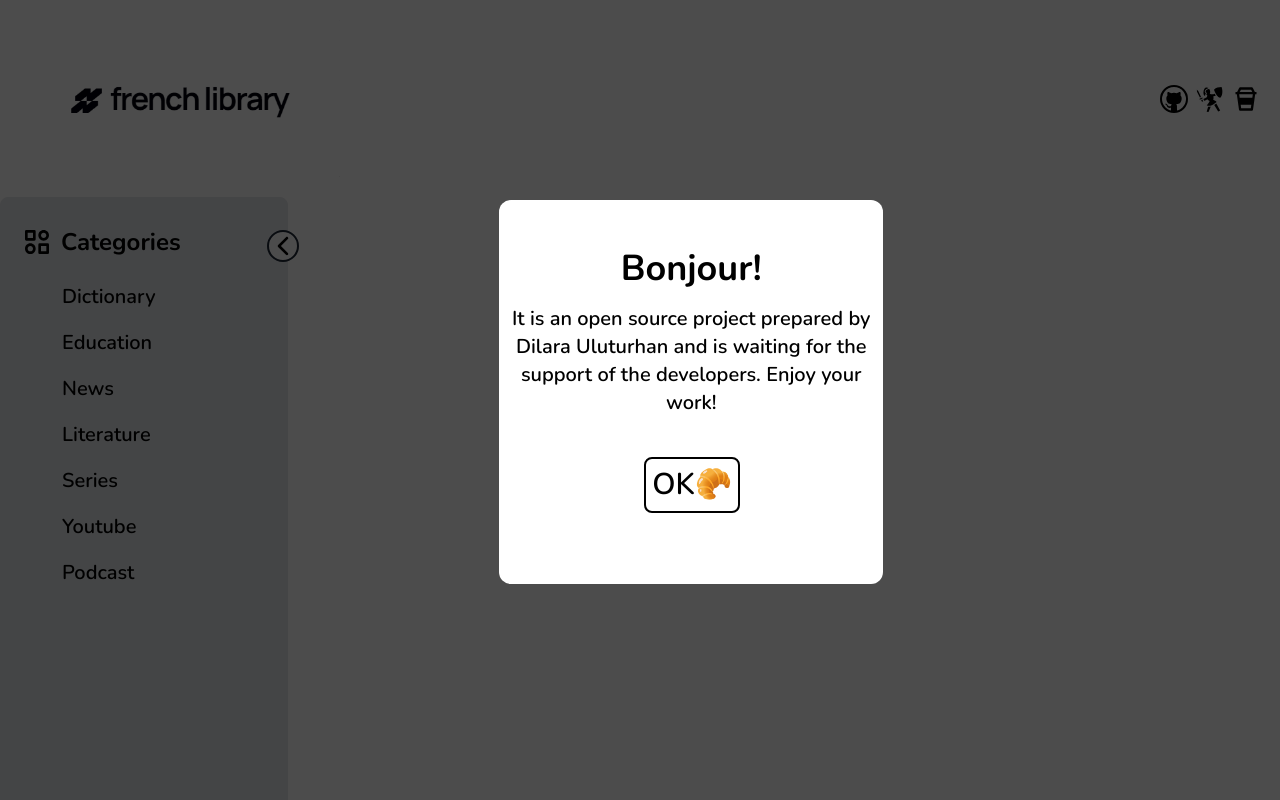
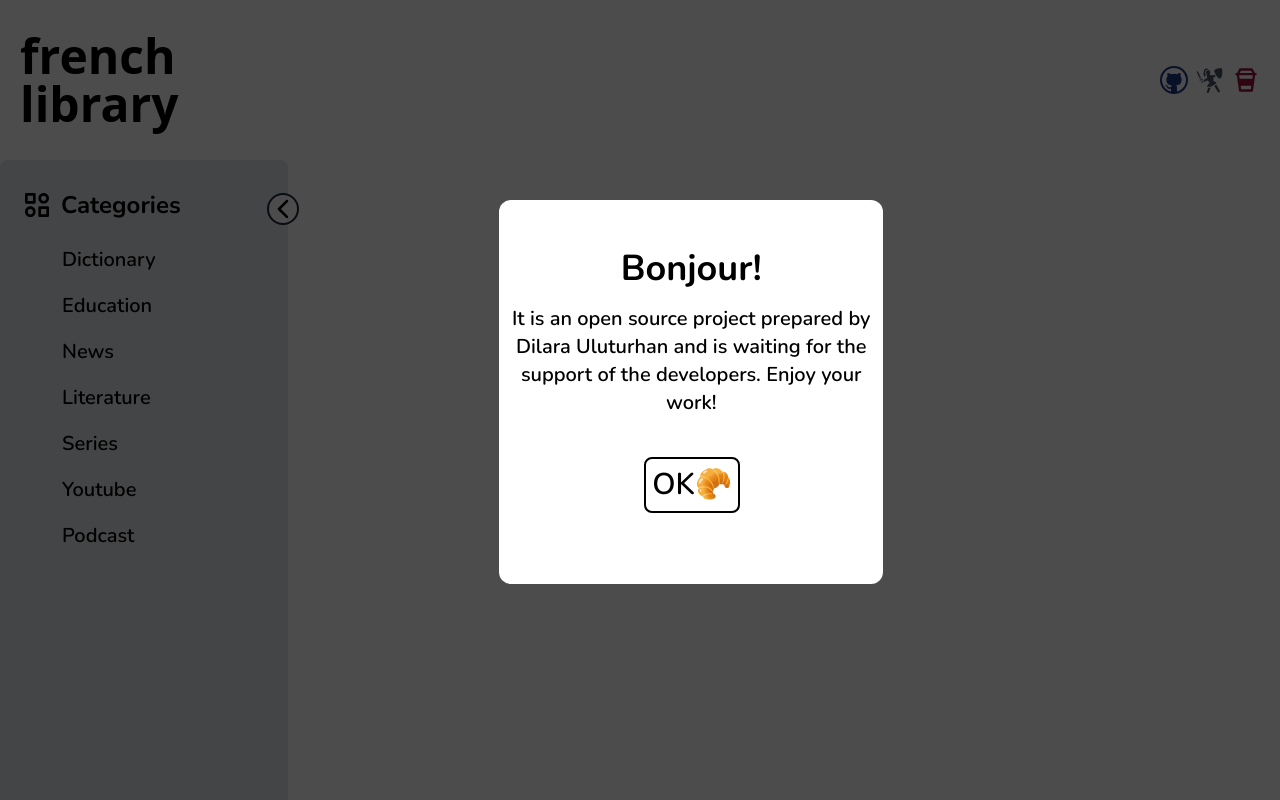
Before and after one commit to dilarauluturhan/french-library, a React (Create React App) app: page / in a window 1280 px wide. Shown: the top 800 px of the page. Built offline with nearby package versions, Linux system fonts and the light colour scheme.

Commit message:
style: style some changes

```diff
--- a/src/components/Footer.js
+++ b/src/components/Footer.js
@@ -37,13 +37,13 @@ const Footer = () => {
               <div class="p-2 w-full pt-8 mt-8 border-t border-gray-200 text-center">
                 <span class="inline-flex">
                   <a href='https://github.com/dilarauluturhan/french-library' target='blank'>
-                    <VscGithub className='text-gray-600 w-7 h-7' />
+                    <VscGithub className='text-blue-900 w-7 h-7' />
                   </a>
                   <a href='https://bento.me/dilarauluturhan' className='ms-2' target='blank'>
                     <GiSwordwoman className='text-gray-600 w-7 h-7' />
                   </a>
                   <a href='https://www.buymeacoffee.com/dilarauluturhan' className='ms-2' target='blank'>
-                    <BiCoffeeTogo className='text-gray-600 w-7 h-7' />
+                    <BiCoffeeTogo className='text-rose-800 w-7 h-7' />
                   </a>
                 </span>
               </div>
--- a/src/components/Header.js
+++ b/src/components/Header.js
@@ -1,5 +1,4 @@
 import React from 'react';
-import logo from '../image/french.png';
 import { VscGithub } from 'react-icons/vsc';
 import { GiSwordwoman } from 'react-icons/gi';
 import { BiCoffeeTogo } from 'react-icons/bi';
@@ -7,19 +6,19 @@ import { BiCoffeeTogo } from 'react-icons/bi';
 const Header = () => {
   return (
     <header>
-      <div className='container mx-auto flex flex-wrap p-5 flex-col md:flex-row items-center justify-between'>
+      <div className='container mx-auto flex flex-wrap p-5 flex-col md:flex-row items-center justify-between h-40'>
         <a href='#\' className='w-80'>
-          <img src={logo} alt='logo' />
+          <h1 className='text-5xl font-bold'>french library</h1>
         </a>
         <div className='flex items-center'>
           <a href='https://github.com/dilarauluturhan/french-library' target='blank'>
-            <VscGithub className='text-black w-7 h-7' />
+            <VscGithub className='text-blue-900 w-7 h-7' />
           </a>
           <a href='https://bento.me/dilarauluturhan' className='ms-2' target='blank'>
-            <GiSwordwoman className='text-black w-7 h-7' />
+            <GiSwordwoman className='text-gray-600 w-7 h-7' />
           </a>
           <a href='https://www.buymeacoffee.com/dilarauluturhan' className='ms-2' target='blank'>
-            <BiCoffeeTogo className='text-black w-7 h-7' />
+            <BiCoffeeTogo className='text-rose-800 w-7 h-7' />
           </a>
         </div>
       </div>
```
Also changed, not shown: src/image/french-dark.png (deleted), src/image/french.png (deleted).
